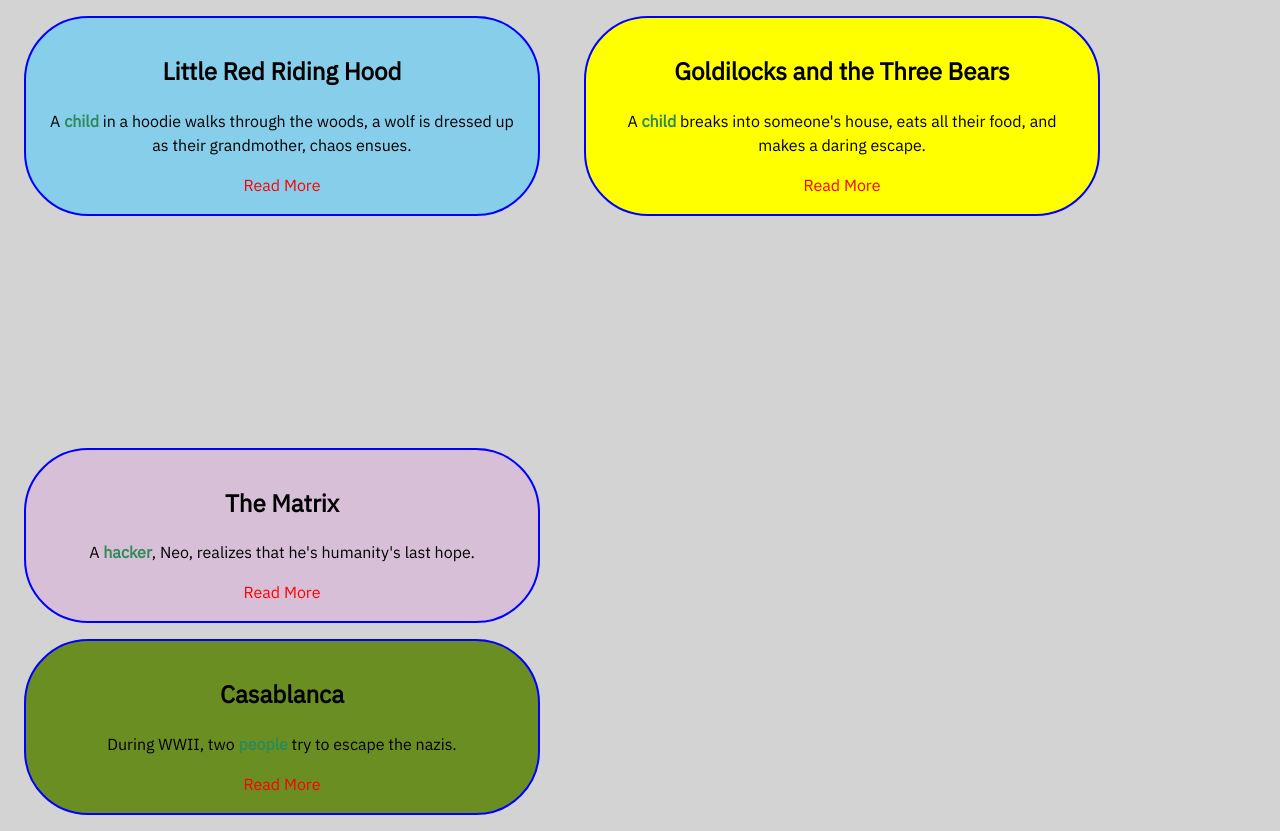
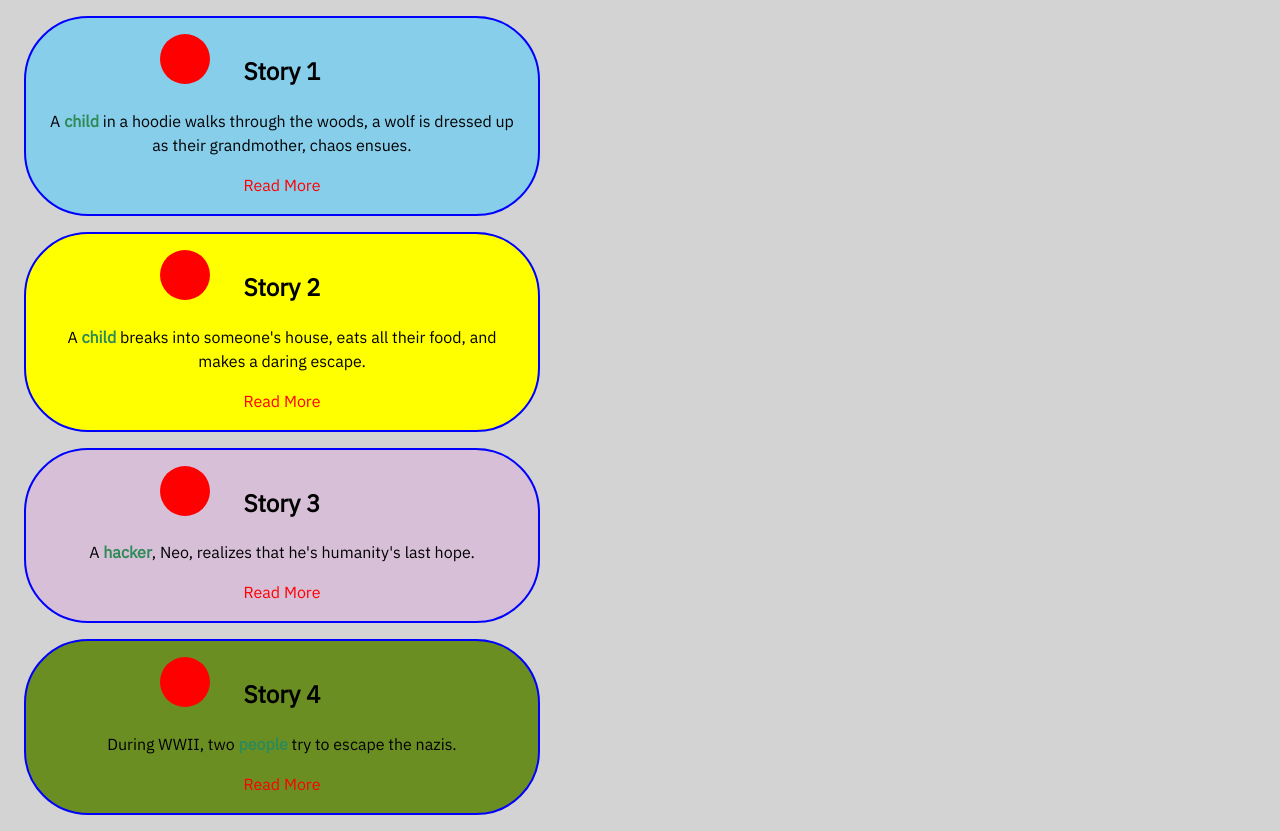
Before and after one commit to brvarner/CSSDrills, a plain HTML site: page index.html in a window 1280 px wide. Drawn offline with Linux system fonts and the light colour scheme.

Commit message:
vscode push

```diff
--- a/index.html
+++ b/index.html
@@ -4,7 +4,7 @@
     <meta charset="UTF-8">
     <meta http-equiv="X-UA-Compatible" content="IE=edge">
     <meta name="viewport" content="width=device-width, initial-scale=1.0">
-    <title>Document</title>
+    <title>CSS Drills</title>
     <link rel="stylesheet" href="styles.css">
     <link rel="preconnect" href="https://fonts.googleapis.com">
 <link rel="preconnect" href="https://fonts.gstatic.com" crossorigin>
@@ -13,22 +13,26 @@
 <body>
     <div id="container">
         <div class="boxes" id="box1">
-            <h2>Little Red Riding Hood</h2>
+            <div class="images"></div>
+            <h2>Story 1</h2>
             <p>A <span>child</span> in a hoodie walks through the woods, a wolf is dressed up as their grandmother, chaos ensues.</p>
             <div class="readme-wrapper"><a href="https://en.wikipedia.org/wiki/Little_Red_Riding_Hood">Read More</a></div>
         </div>
         <div class="boxes" id="box2">
-            <h2>Goldilocks and the Three Bears</h2>
+            <div class="images"></div>
+            <h2>Story 2</h2>
             <p>A <span>child</span> breaks into someone's house, eats all their food, and makes a daring escape.</p>
             <div class="readme-wrapper"><a href="https://en.wikipedia.org/wiki/Goldilocks_and_the_Three_Bears">Read More</a></div>
         </div>
         <div class="boxes" id="box3">
-            <h2>The Matrix</h2>
+            <div class="images"></div>
+            <h2>Story 3</h2>
             <p>A <span>hacker</span>, Neo, realizes that he's humanity's last hope.</p>
             <div class="readme-wrapper"><a href="https://en.wikipedia.org/wiki/The_Matrix">Read More</a></div>
         </div>
         <div class="boxes" id="box4">
-            <h2>Casablanca</h2>
+            <div class="images"></div>
+            <h2>Story 4</h2>
             <p>During WWII, two <span>people</span> try to escape the nazis.</p>
             <div class="readme-wrapper"><a href="https://en.wikipedia.org/wiki/Casablanca_(film)">Read More</a></div>
         </div>
--- a/styles.css
+++ b/styles.css
@@ -38,9 +38,6 @@ span{
 
 #box2{
     background-color: yellow;
-    position: relative;
-    left: 35em;
-    bottom:13.5em;
 }
 
 #box3{
@@ -50,3 +47,12 @@ span{
 #box4{
     background-color: olivedrab;
 }
+
+.images{
+    height: 50px;
+    width: 50px;
+    border-radius: 50px;
+    background-color: red;
+    position: absolute;
+    left: 10em
+}
```
